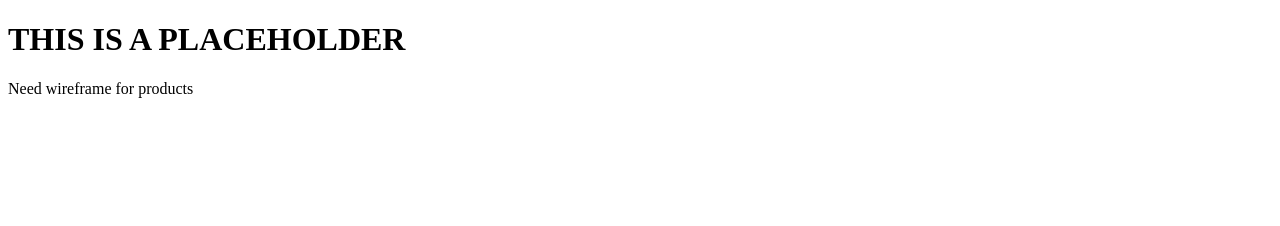
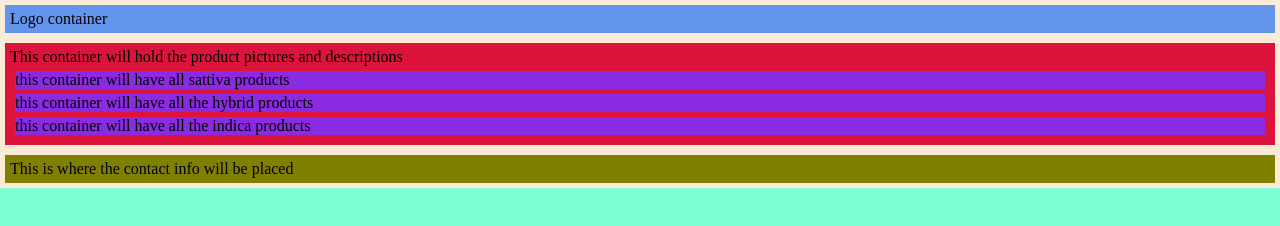
Before and after one commit to Luc-D07/Double-Eagle, a plain HTML site: page index.html in a window 1280 px wide. Drawn offline with Linux system fonts and the light colour scheme.

Commit message:
bones of html

```diff
--- a/index.html
+++ b/index.html
@@ -4,10 +4,28 @@
     <meta charset="UTF-8" />
     <meta http-equiv="X-UA-Compatible" content="IE=edge" />
     <meta name="viewport" content="width=device-width, initial-scale=1.0" />
+    <link rel="stylesheet" href="style.css" />
+
     <title>Double Eagle Productions</title>
   </head>
   <body>
-    <h1>THIS IS A PLACEHOLDER</h1>
-    <p>Need wireframe for products</p>
+    <main class="main">
+      <div class="logo">Logo container</div>
+      <div class="product">
+        This container will hold the product pictures and descriptions
+
+        <div class="sattiva">this container will have all sattiva products</div>
+
+        <div class="hybrid">
+          this container will have all the hybrid products
+        </div>
+
+        <div class="indica">
+          this container will have all the indica products
+        </div>
+      </div>
+
+      <div class="contact">This is where the contact info will be placed</div>
+    </main>
   </body>
 </html>
--- /dev/null
+++ b/style.css
@@ -0,0 +1,35 @@
+body {
+  background-color: aquamarine;
+  margin: 0;
+  padding: 0;
+}
+
+.main {
+  background-color: antiquewhite;
+  display: flex;
+  flex-direction: column;
+}
+.logo,
+.product,
+.contact {
+  margin: 5px;
+  padding: 5px;
+}
+.logo {
+  background-color: cornflowerblue;
+}
+
+.product {
+  background-color: crimson;
+}
+
+.sattiva,
+.hybrid,
+.indica {
+  background-color: blueviolet;
+  margin: 5px;
+}
+
+.contact {
+  background-color: olive;
+}
```
